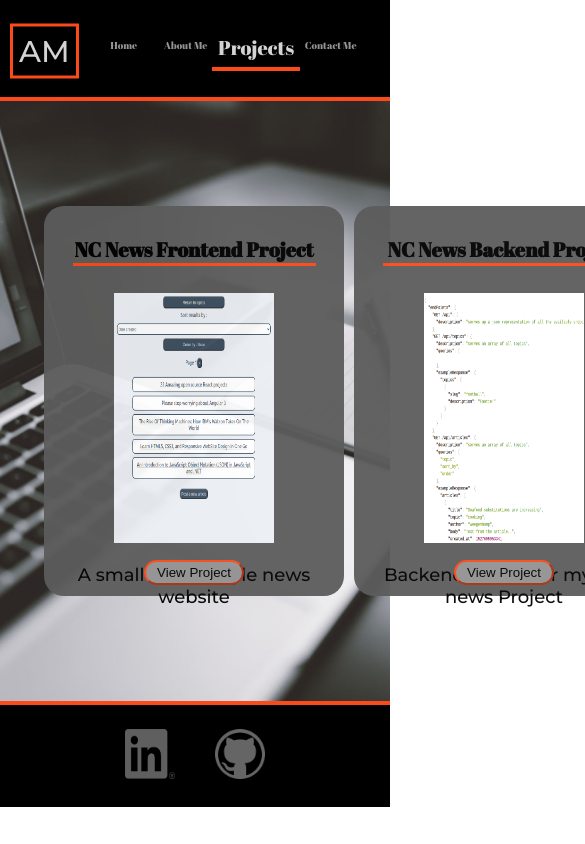
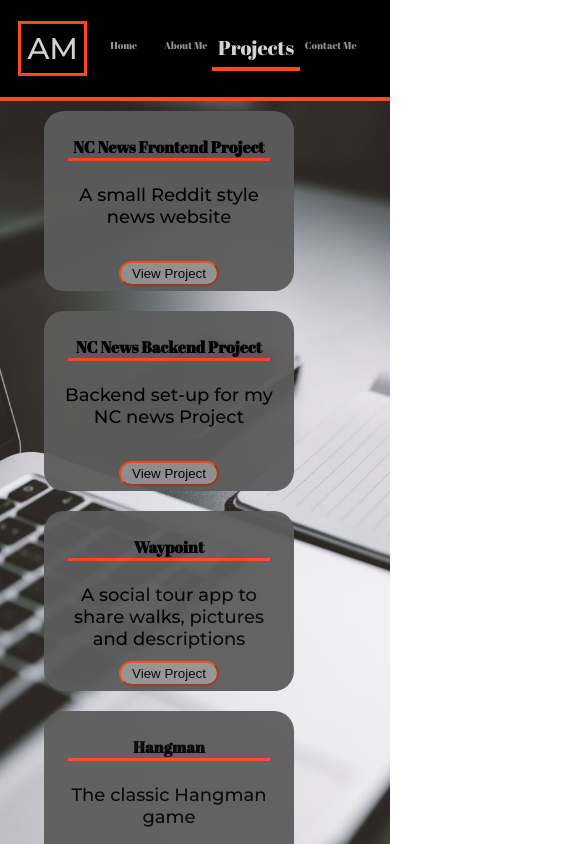
Before and after one commit to AnthonyMcGreal/portfolio, a React (Create React App) app: page /projects in a window 390 px wide. Shown: the top 844 px of the page, 585 px wide, since content can reach past the window. Built offline with nearby package versions, Linux system fonts and the light colour scheme.

Commit message:
add mobile css

```diff
--- a/src/App.css
+++ b/src/App.css
@@ -379,16 +379,20 @@ a.linkedInLink :active {
   .pageContainer {
     height: none;
     width: 100vw;
+    overflow-x: hidden;
   }
 
   .appContent {
     position: relative;
     top: 0px;
-    height: 600px;
   }
 
   .logo {
-    left: 10px;
+    display: block;
+    position: relative;
+    transform: none;
+    left: -10px;
+    top: -0px;
     font-size: 30px;
   }
 
@@ -403,7 +407,7 @@ a.linkedInLink :active {
   }
 
   .homeContainer {
-    height: 100%;
+    height: 600px;
   }
 
   .homeContentContainer {
@@ -419,10 +423,14 @@ a.linkedInLink :active {
     font-size: 60px;
   }
 
+  .aboutContainer {
+    height: 920px;
+  }
+
   .aboutContent {
     width: 90%;
     min-width: 0px;
-    overflow-y: scroll;
+    height: 900px;
   }
 
   .profilePicture {
@@ -436,4 +444,63 @@ a.linkedInLink :active {
     position: relative;
     width: 100vw;
   }
+
+  .projectsContainer {
+    height: 800px;
+  }
+
+  .projectsContentContainer {
+    flex-wrap: wrap;
+    justify-content: flex-start;
+  }
+
+  .projectBox {
+    width: 250px;
+    min-width: 200px;
+    height: 180px;
+  }
+
+  .projectContent h1 {
+    font-size: 16px;
+  }
+
+  .projectContent img {
+    display: none;
+  }
+
+  .contactMeContainer {
+    position: relative;
+    height: 500px;
+  }
+
+  .contactMeContentBackGround {
+    width: 90%;
+    min-width: 0px;
+    height: 60%;
+  }
+
+  .details {
+    width: 90%;
+    grid-template-columns: 12% auto;
+  }
+
+  .viewProjectContainer {
+    height: fit-content;
+  }
+
+  .viewProjectContentContainer {
+    min-width: 0px;
+    width: 90%;
+    margin-top: 10px;
+    margin-bottom: 10px;
+  }
+
+  .viewProjectContent button {
+    position: relative;
+    margin: auto;
+    left: 0%;
+    transform: translateX(0%);
+    margin-top: 5px;
+    margin-bottom: 5px;
+  }
 } ;
--- a/src/App.js
+++ b/src/App.js
@@ -40,7 +40,6 @@ function App() {
           </animated.div>
         ))}
       </div>
-      <Footer />
     </div>
   );
 }
--- a/src/components/About.jsx
+++ b/src/components/About.jsx
@@ -1,5 +1,6 @@
 import { useSpring, animated } from 'react-spring';
 import AbsoluteWrapper from "./AbsoluteWrapper";
+import Footer from './Footer';
 
 const About = () => {
 
@@ -52,7 +53,7 @@ const About = () => {
                     </animated.div>
             </animated.div>
             </div>
-
+            <Footer />
         </AbsoluteWrapper>
     );
 };
--- a/src/components/Contact.jsx
+++ b/src/components/Contact.jsx
@@ -1,7 +1,8 @@
 import { useSpring, animated } from 'react-spring';
 import AbsoluteWrapper from "./AbsoluteWrapper";
 import emailIcon from "../images/emailIcon.png";
-import linkedIn from "../images/linkedIn.png"
+import linkedIn from "../images/linkedIn.png";
+import Footer from './Footer';
 
 
 const Contact = () => {
@@ -61,7 +62,7 @@ const Contact = () => {
                     </animated.div>
             </animated.div>
             </div>
-
+            <Footer />
         </AbsoluteWrapper>
     );
 };
--- a/src/components/Home.jsx
+++ b/src/components/Home.jsx
@@ -1,6 +1,7 @@
 import AbsoluteWrapper from "./AbsoluteWrapper";
 import profilePic from "../images/profilePic.jpg"
 import { useSpring, animated } from 'react-spring';
+import Footer from './Footer';
 
 
 const Home = () => {
@@ -53,6 +54,7 @@ const Home = () => {
                     <animated.img style={enterRight} className="profilePicture" src={profilePic} alt="Profile"/>
                 </div>
            </div>
+           <Footer />
         </AbsoluteWrapper>
     );
 };
--- a/src/components/Projects.jsx
+++ b/src/components/Projects.jsx
@@ -2,6 +2,7 @@ import { useSpring, animated} from 'react-spring';
 import { useHistory } from 'react-router-dom';
 import AbsoluteWrapper from "./AbsoluteWrapper";
 import { nc_news_fe, nc_news_be, waypoint, hangman } from '../projects';
+import Footer from './Footer';
 
 const Projects = ({project, setProject}) => {
 
@@ -84,6 +85,7 @@ const Projects = ({project, setProject}) => {
 
                 </div>
            </div>
+           <Footer />
         </AbsoluteWrapper>
 
     );
--- a/src/components/ViewProject.jsx
+++ b/src/components/ViewProject.jsx
@@ -1,6 +1,7 @@
 import AbsoluteWrapper from './AbsoluteWrapper';
 import { useSpring, animated } from 'react-spring';
 import { useHistory } from 'react-router-dom';
+import Footer from './Footer';
 
 
 const ViewProject = ({project}) => {
@@ -38,6 +39,7 @@ const ViewProject = ({project}) => {
                 </animated.div>
             </animated.div>
         </div>
+        <Footer />
         </AbsoluteWrapper>
     );
 };
```
